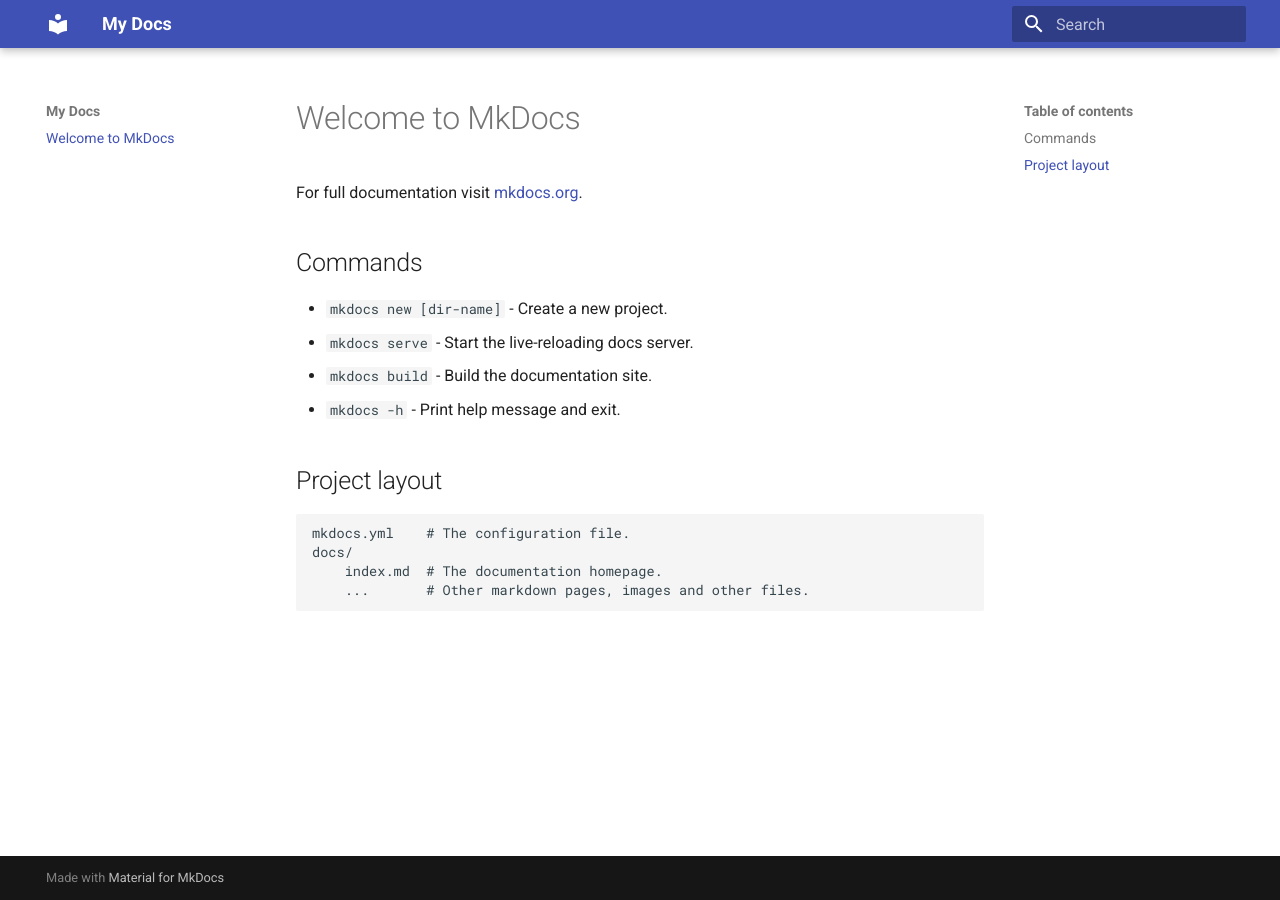
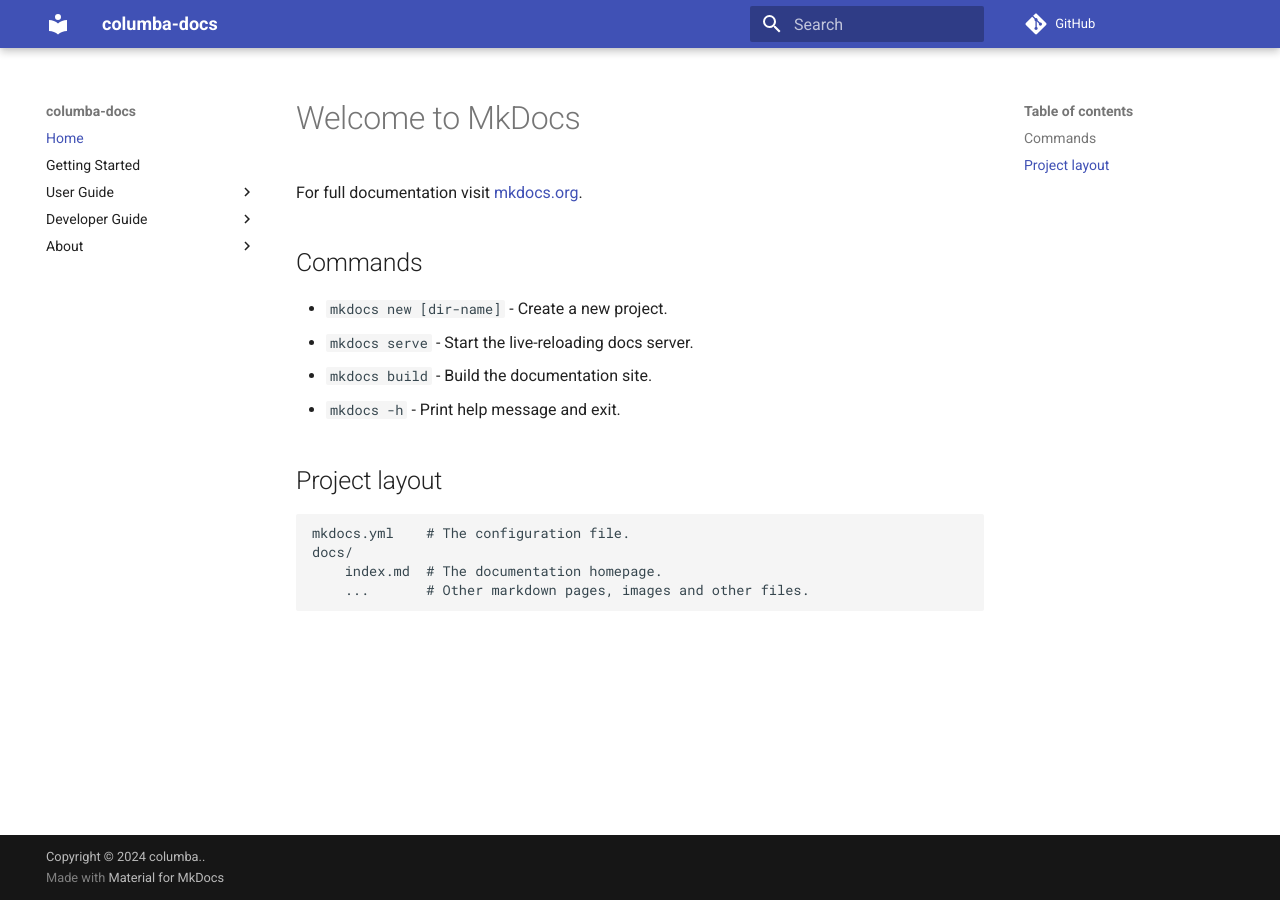
Before and after one commit to LencoDigitexer/columba-docs, an MkDocs documentation site: the page built from docs/index.md, in a window 1280 px wide. Built offline with MkDocs 1.6.1 and Material for MkDocs 9.7.7, drawn with Linux system fonts in a browser that asks for light colours; comment, search, counter and statistics services are not loaded; some of the changed lines change nothing that is shown.

Commit message:
Навигация сайта

```diff
--- a/mkdocs.yml
+++ b/mkdocs.yml
@@ -1,3 +1,78 @@
-site_name: My Docs
+# [Обязательное] Название сайта
+site_name: columba-docs
+
+# Базовый адрес сайта
+site_url: https://lencodigitexer.github.io/columba-docs/
+
+# Описание сайта. Добавляется в meta в html-заголовке каждой страницы.
+site_description: Documentation for messenger "columba"
+
+# Автор (или авторы) сайта. Добавляется в html-заголовок каждой страницы.
+site_author: Dzhigit
+
+# Ссылка на репозиторий, в котором хранятся исходные материалы.
+repo_url: https://github.com/LencoDigitexer/columba-docs
+
+# Относительный путь, который в сочетании со ссылкой на репозиторий (repo_url)
+# и относительным адресом страницы даст адрес, по которому можно вызвать
+# редактор страницы. Для repo_url-ов известных площадок (например,
+# GitHub или GitLab можно оставить пустым - он подставится автоматически)
+edit_uri: ""
+
+# Информация о теме, которая будет применена для сгенерированного сайта.
+# И её параметрах
 theme:
   name: material
+  locale: en
+  highlightjs: true
+  hljs_languages:
+    - yaml
+    - django
+
+# Структура навигации генерируемого сайта.
+nav:
+  - Home: index.md
+  - Getting Started: getting-started.md
+  - User Guide:
+      - Overview: user-guide/index.md
+      - Installation: user-guide/installation.md
+      - Writing Your Docs: user-guide/writing-your-docs.md
+      - Choosing Your Theme: user-guide/choosing-your-theme.md
+      - Customizing Your Theme: user-guide/customizing-your-theme.md
+      - Localizing Your Theme: user-guide/localizing-your-theme.md
+      - Configuration: user-guide/configuration.md
+      - Deploying Your Docs: user-guide/deploying-your-docs.md
+  - Developer Guide:
+      - Overview: dev-guide/index.md
+      - Themes: dev-guide/themes.md
+      - Translations: dev-guide/translations.md
+      - Plugins: dev-guide/plugins.md
+  - About:
+      - Release Notes: about/release-notes.md
+      - Contributing: about/contributing.md
+      - License: about/license.md
+
+extra_css:
+  - css/extra.css
+
+# Список подключённых расширений для препроцессора языка Markdown
+markdown_extensions:
+  - toc:
+      permalink: 
+  - admonition
+  - attr_list
+  - def_list
+  - mdx_gh_links:
+      user: mkdocs
+      repo: mkdocs
+
+copyright: Copyright &copy; 2024 <a href="https://github.com/Dzhigit/columba">columba.</a>.
+
+# Список использованных плагинов MkDocs
+plugins:
+  - search
+  - redirects:
+      redirect_maps:
+        user-guide/plugins.md: dev-guide/plugins.md
+        user-guide/custom-themes.md: dev-guide/themes.md
+        user-guide/styling-your-docs.md: user-guide/choosing-your-theme.md
```
